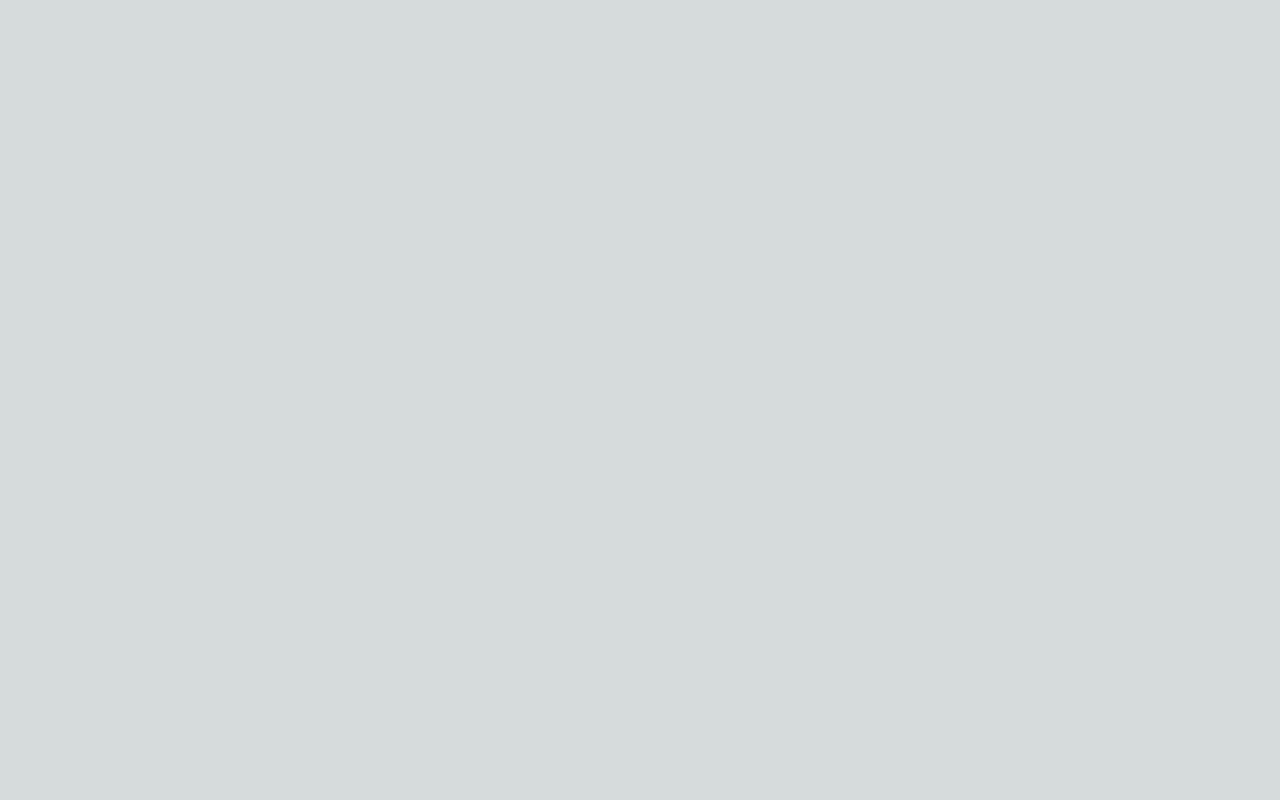
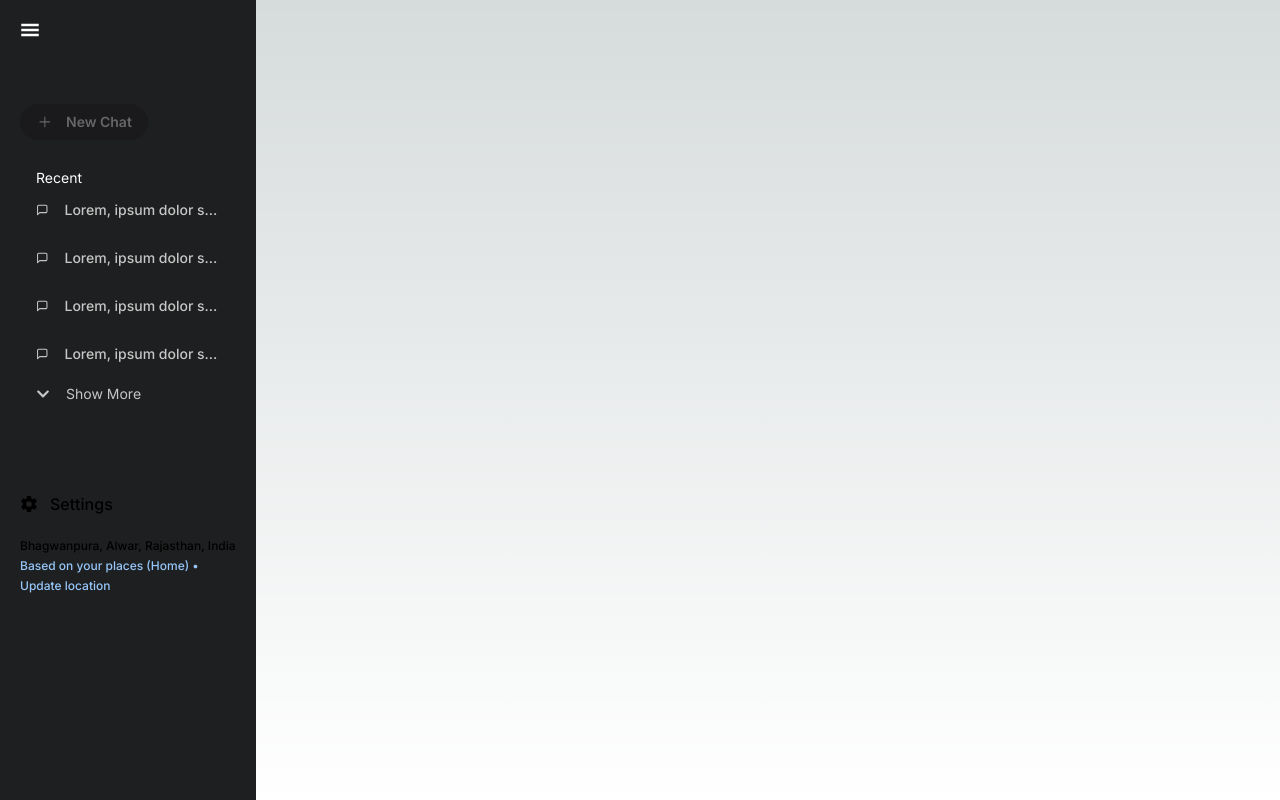
Before and after one commit to amankhandelwal021/siri_assistant, a Next.js app: page / in a window 1280 px wide. Built offline with nearby package versions, Linux system fonts and the light colour scheme.

Commit message:
Created sidebar

```diff
--- a/app/globals.css
+++ b/app/globals.css
@@ -16,6 +16,18 @@
   }
 }
 
+@layer utilities {
+      /* Hide scrollbar for Chrome, Safari and Opera */
+      .no-scrollbar::-webkit-scrollbar {
+          display: none;
+      }
+     /* Hide scrollbar for IE, Edge and Firefox */
+      .no-scrollbar {
+          -ms-overflow-style: none;  /* IE and Edge */
+          scrollbar-width: none;  /* Firefox */
+    }
+  }
+
 body {
   color: rgb(var(--foreground-rgb));
   background: linear-gradient(
--- a/app/page.tsx
+++ b/app/page.tsx
@@ -4,8 +4,8 @@ import Sidebar from "@/sections/Sidebar";
 export default function Home() {
   return (
     <main className="flex w-full">
-    <Sidebar/>
-    <Dashboard/>
+      <Sidebar />
+      <Dashboard />
     </main>
   );
 }
--- a/sections/Sidebar.tsx
+++ b/sections/Sidebar.tsx
@@ -1,9 +1,86 @@
-import React from 'react'
+"use client";
 
-const Sidebar = () => {
+import React, { useState } from 'react'
+import { GiHamburgerMenu } from "react-icons/gi";
+import { GoPlus } from "react-icons/go";
+import { FiMessageSquare } from "react-icons/fi";
+import { IoSettingsSharp } from "react-icons/io5";
+import { FaChevronDown } from "react-icons/fa";
+
+
+const Sidebar: any = () => {
+
+  const recentSearch: any = [
+    {
+      prompt: "Lorem, ipsum dolor sit amet consectetur adipisicing elit. Sit, itaque."
+    },
+    {
+      prompt: "Lorem, ipsum dolor sit amet consectetur adipisicing elit. Sit, itaque."
+    },
+    {
+      prompt: "Lorem, ipsum dolor sit amet consectetur adipisicing elit. Sit, itaque."
+    },
+    {
+      prompt: "Lorem, ipsum dolor sit amet consectetur adipisicing elit. Sit, itaque."
+    },
+    {
+      prompt: "Lorem, ipsum dolor sit amet consectetur adipisicing elit. Sit, itaque."
+    },
+    {
+      prompt: "Lorem, ipsum dolor sit amet consectetur adipisicing elit. Sit, itaque."
+    },
+    {
+      prompt: "Lorem, ipsum dolor sit amet consectetur adipisicing elit. Sit, itaque."
+    },
+    {
+      prompt: "Lorem, ipsum dolor sit amet consectetur adipisicing elit. Sit, itaque."
+    },
+    {
+      prompt: "Lorem, ipsum dolor sit amet consectetur adipisicing elit. Sit, itaque."
+    },
+    {
+      prompt: "Lorem, ipsum dolor sit amet consectetur adipisicing elit. Sit, itaque."
+    },
+  ]
+
+  const [searchCount, setSearchCount] = useState(5);
+  console.log("searchCount", searchCount)
+
   return (
-    <div>
+    <div className='w-[20%] bg-[#1E1F20] h-screen p-5'>
+      <GiHamburgerMenu className="text-white text-xl" />
 
+      <button className='text-[#666667] flex items-center space-x-3 bg-[#1A1A1C] px-4 py-2 rounded-full mt-16'>
+        <GoPlus className='text-lg font-extrabold' />
+        <p className='text-sm font-semibold'>New Chat</p>
+      </button>
+
+      <div className='mt-7'>
+        <p className="text-white px-4 text-sm">Recent</p>
+        <div className={`space-y-1 ${searchCount > 5 ? "max-h-66" : "max-h-44"} overflow-scroll no-scrollbar`}>
+          {recentSearch && recentSearch.length > 0 && recentSearch.slice(0, searchCount).map((search: any, index: number) => (
+            <div className='text-[#C4C7C5] flex items-center space-x-4 hover:text-white hover:bg-[#444746] hover:cursor-pointer duration-300 px-4 py-1 rounded-full'>
+              <FiMessageSquare className='text-4xl' />
+              <p className='text-sm line-clamp-1 font-medium'>{search.prompt}</p>
+            </div>
+          ))}
+        </div>
+        <div className='flex items-center text-[#C4C7C5] text-sm space-x-4 hover:text-white hover:bg-[#444746] hover:cursor-pointer duration-300 px-4 py-2 rounded-full mt-3'
+          onClick={() => searchCount > 5 ? setSearchCount(5) : setSearchCount(10)}
+        >
+          <FaChevronDown />
+          <p>{searchCount > 5 ? "Show Less" : "Show More"}</p>
+        </div>
+      </div>
+      <div className='flex items-center space-x-3 mt-20'>
+        <IoSettingsSharp className='text-lg' />
+        <p className='font-medium'>Settings</p>
+      </div>
+      <div className='text-xs font-medium leading-5	mt-5'>
+        <p>Bhagwanpura, Alwar, Rajasthan, India
+          <span className='text-[#96C7FA]'> Based on your places (Home) • Update location</span>
+        </p>
+      </div>
     </div>
   )
 }
```
Also changed, not shown: package.json (+5 -4 lines), 1 other file (tests, documents, lock files or other folders).
